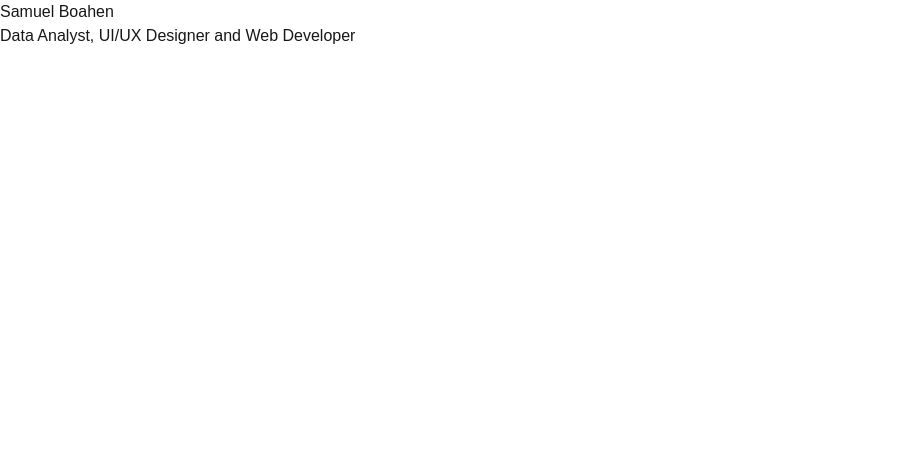
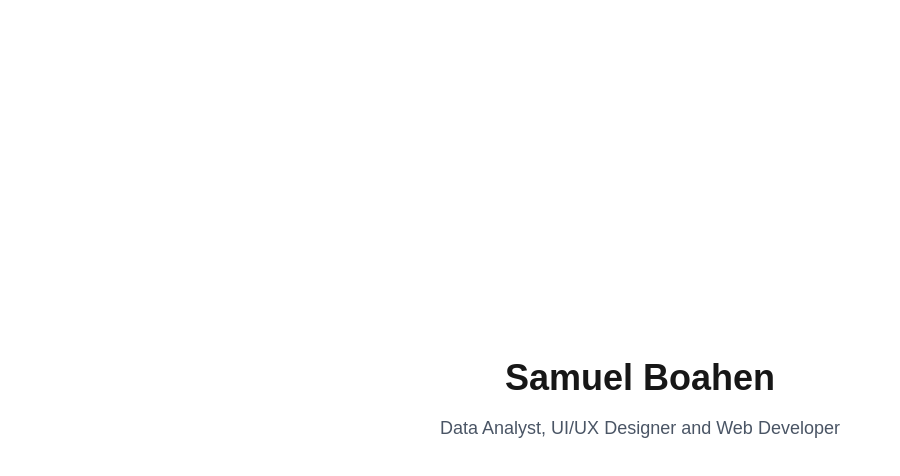
Before and after one commit to samuel-kwasi-boahen/samuel-portfolio, a Next.js app: page / in a window 1280 px wide. Shown: the top 476 px of the page, without its empty margins (0-900 px from the left). Built offline with nearby package versions, Linux system fonts and the light colour scheme.

Commit message:
style: center landing content with Tailwind layout classes

```diff
--- a/app/page.tsx
+++ b/app/page.tsx
@@ -1,8 +1,10 @@
 export default function Home() {
   return (
-    <main>
-      <h1>Samuel Boahen</h1>
-      <p>Data Analyst, UI/UX Designer and Web Developer</p>
+    <main className = "flex min-h-screen flex-col items-center justify-center gap-4 p-8">
+      <h1 className="text-4xl font-bold">Samuel Boahen</h1>
+      <p className="text-lg text-gray-600">
+        Data Analyst, UI/UX Designer and Web Developer
+      </p>
     </main>
   )
 }
```
